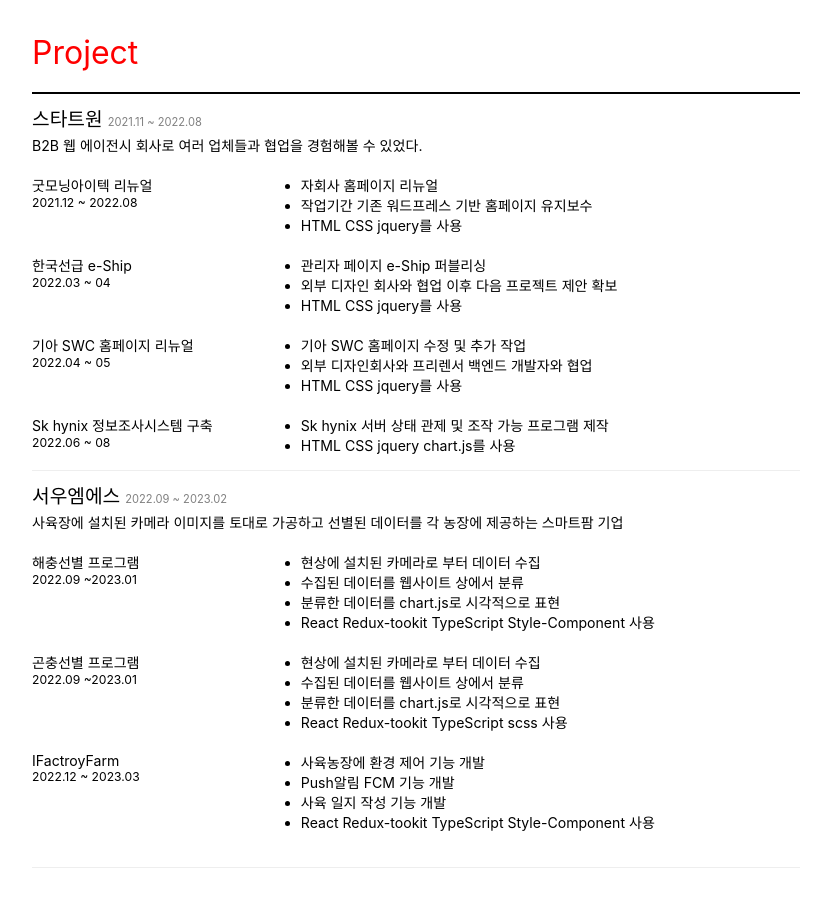
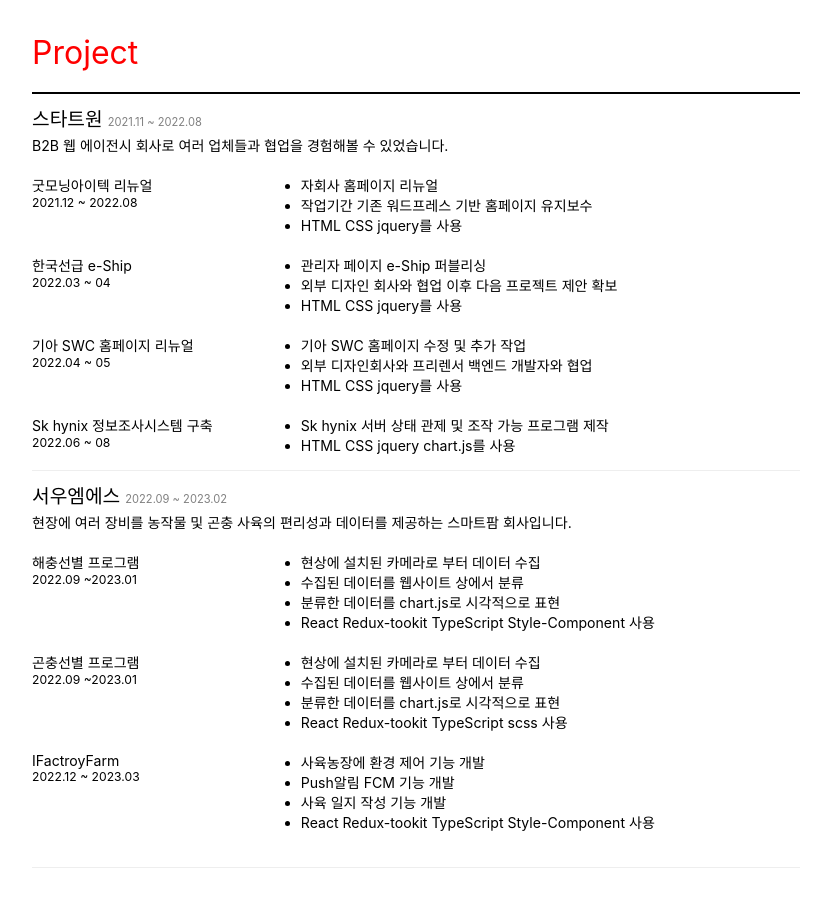
Before and after one commit to bak2670/newportfolio, a React (Create React App) app: page / in a window 1280 px wide. Shown: the part 1200-2107 px from the top of the page, without its empty margins (224-1055 px from the left). Built offline with nearby package versions, Linux system fonts and the light colour scheme.

Commit message:
data.json 변경

```diff
--- a/src/component/Project.tsx
+++ b/src/component/Project.tsx
@@ -67,8 +67,6 @@
                                 )
                             })
                         }
-
-
                     </Express.ExpressItem>
                     )
                 })
--- a/src/data.json
+++ b/src/data.json
@@ -4,7 +4,7 @@
       "id":0,
       "company":"스타트원",
       "companydate":"2021.11 ~ 2022.08",
-      "companycontent":"B2B 웹 에이전시 회사로 여러 업체들과 협업을 경험해볼 수 있었다.",
+      "companycontent":"B2B 웹 에이전시 회사로 여러 업체들과 협업을 경험해볼 수 있었습니다.",
       "project":[
         {
           "projectid":0,
@@ -52,7 +52,7 @@
       "id":1,
       "company":"서우엠에스",
       "companydate":"2022.09 ~ 2023.02",
-      "companycontent":"사육장에 설치된 카메라 이미지를 토대로 가공하고 선별된 데이터를 각 농장에 제공하는 스마트팜 기업",
+      "companycontent":"현장에 여러 장비를 농작물 및 곤충 사육의 편리성과 데이터를 제공하는 스마트팜 회사입니다.",
       "project":[
           {
               "projectid":0,
```
